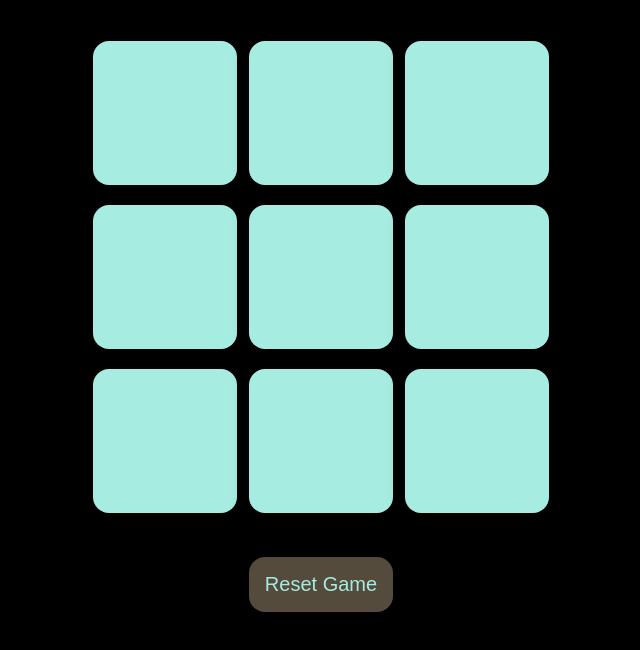
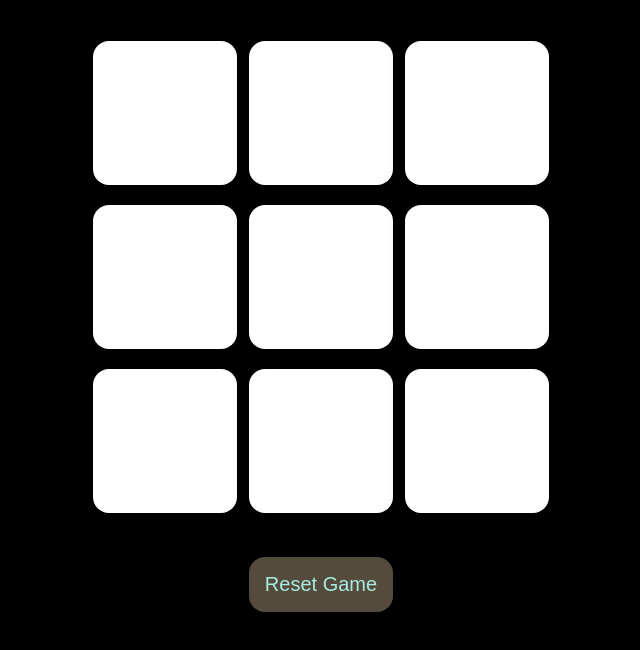
Before and after one commit to amitchurasia0101/TicTacToe, a plain HTML site: page index.html in a window 1280 px wide. Shown: the part 120-770 px from the top of the page, without its empty margins (319-959 px from the left). Drawn offline with Linux system fonts and the light colour scheme.

Commit message:
Update style.css

```diff
--- a/style.css
+++ b/style.css
@@ -34,7 +34,7 @@ h1{
     border: none;
     font-size: 8vmin;
     color: #544B3D;
-    background-color: #A6ECE0;
+    background-color: #fff;
     box-shadow: 0 0 1rem rgba(0,0,0,0.5);
 }
 #reset-btn{
```
